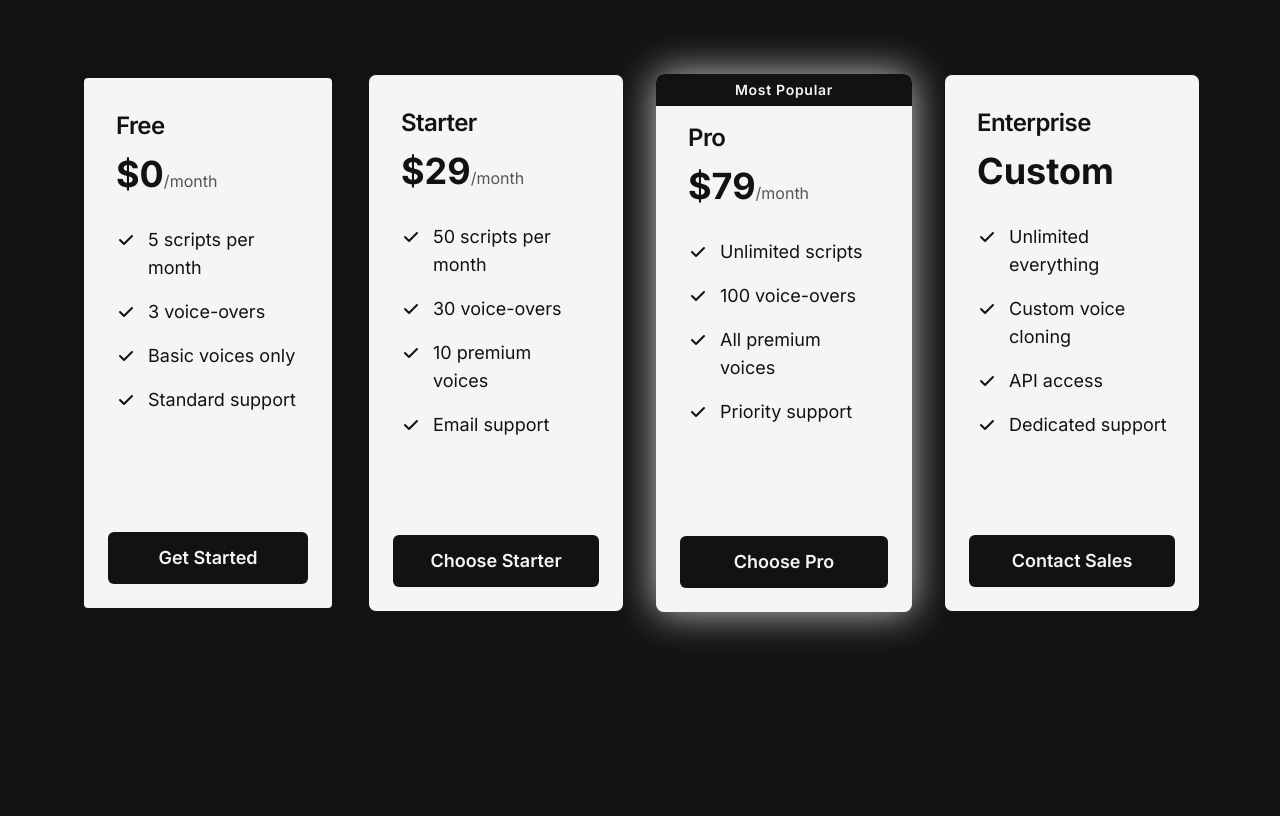
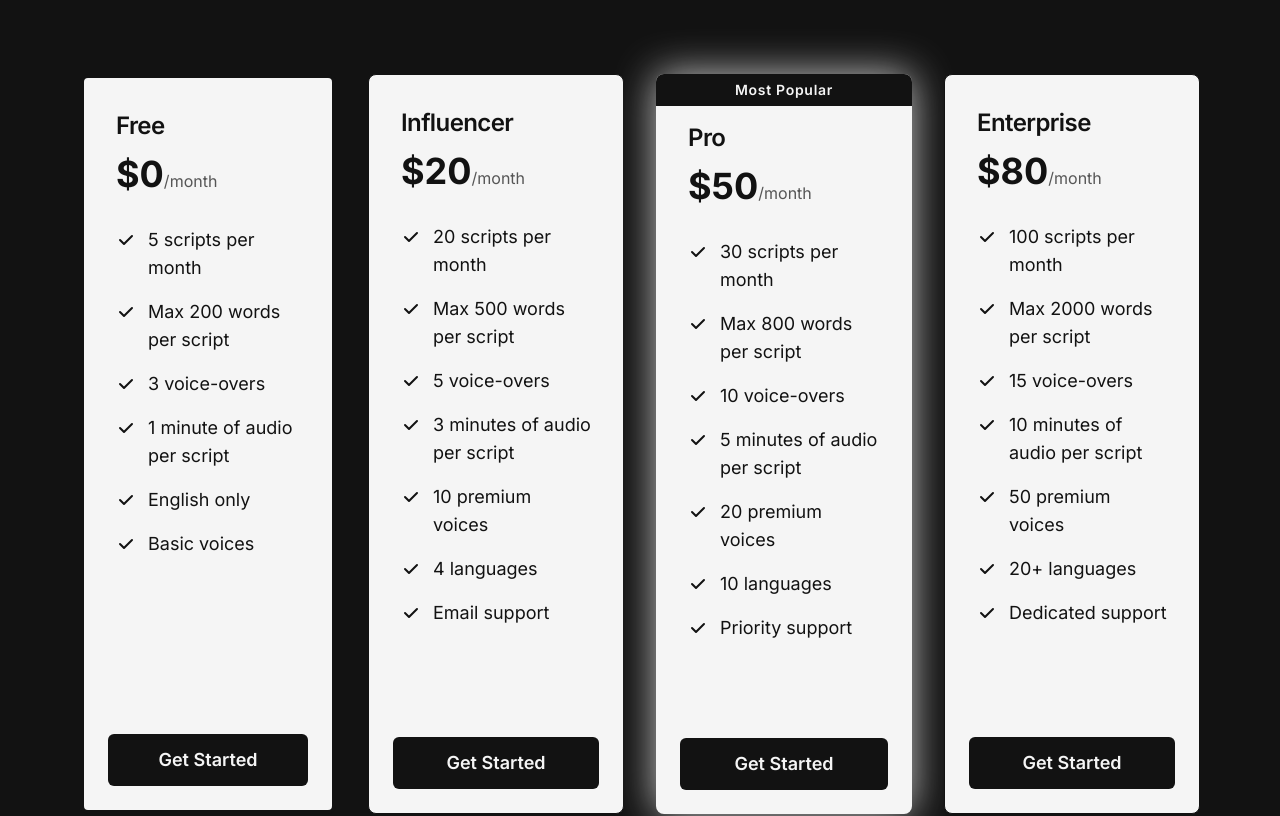
Before and after one commit to ErebusAJ/airwave-ai-scripts, a React (Vite) app: page / in a window 1280 px wide. Shown: the part 4476-5292 px from the top of the page. Built offline with nearby package versions, Linux system fonts and the light colour scheme.

Commit message:
refactor: pricing plan

```diff
--- a/src/components/PricingSection.tsx
+++ b/src/components/PricingSection.tsx
@@ -34,7 +34,7 @@ const PricingCard: React.FC<PricingCardProps> = ({
       className={cn(
         // Base classes for all cards
         "bg-[#F5F5F5] text-[#121212] rounded-lg overflow-hidden fade-in-up flex flex-col relative",
-        "transition-all duration-300 ease-in-out", // For hover effects (scale, shadow)
+        "transition-all duration-100 ease-in-out",
 
         // Styling for different card types:
         {
@@ -149,52 +149,64 @@ const PricingSection: React.FC = () => {
             price="$0"
             features={[
               "5 scripts per month",
+              "Max 200 words per script",
               "3 voice-overs",
-              "Basic voices only",
-              "Standard support"
+              "1 minute of audio per script",
+              "English only",
+              "Basic voices",
             ]}
             cta="Get Started"
             delay={0}
             highlighted={true}
           />
           <PricingCard
-            plan="Starter"
-            price="$29"
+            plan="Influencer"
+            price="$20"
             features={[
-              "50 scripts per month",
-              "30 voice-overs",
+              "20 scripts per month",
+              "Max 500 words per script",
+              "5 voice-overs",
+              "3 minutes of audio per script",
               "10 premium voices",
-              "Email support"
+              "4 languages",
+              "Email support",
             ]}
-            cta="Choose Starter"
+            cta="Get Started"
             delay={150}
           />
           <PricingCard
             plan="Pro"
-            price="$79"
+            price="$50"
             features={[
-              "Unlimited scripts",
-              "100 voice-overs",
-              "All premium voices",
-              "Priority support"
+              "30 scripts per month",
+              "Max 800 words per script",
+              "10 voice-overs",
+              "5 minutes of audio per script",
+              "20 premium voices",
+              "10 languages",
+              "Priority support",
             ]}
-            cta="Choose Pro"
+            cta="Get Started"
             delay={300}
             popular={true}
           />
           <PricingCard
             plan="Enterprise"
-            price="Custom"
+            price="$80"
             features={[
-              "Unlimited everything",
-              "Custom voice cloning",
-              "API access",
-              "Dedicated support"
+              "100 scripts per month",
+              "Max 2000 words per script",
+              "15 voice-overs",
+              "10 minutes of audio per script",
+              "50 premium voices",
+              "20+ languages",
+              "Dedicated support",
             ]}
-            cta="Contact Sales"
+            cta="Get Started"
             delay={450}
           />
         </div>
+
       </div>
     </section>
   );
--- a/src/components/TryItOutSection.tsx
+++ b/src/components/TryItOutSection.tsx
@@ -2,7 +2,7 @@ import React, { useEffect, useRef, useState } from 'react';
 import { Input } from './ui/input';
 import { Textarea } from './ui/textarea';
 import { Card } // CardContent removed as it's not used
-from './ui/card';
+  from './ui/card';
 import { Button } from './ui/button';
 import { FileText } from 'lucide-react';
 import { ScrollArea } from './ui/scroll-area';
@@ -44,10 +44,8 @@ const TryItOutSection: React.FC = () => {
         observer.unobserve(currentSectionRef);
       }
     };
-  }, []); // Empty dependency array: runs once on mount for observer setup.
+  }, []);
 
-  // This useEffect handles the animation when TOGGLING back to the form card.
-  // It ensures the 'in-view' class is correctly applied to make the card visible and animate.
   useEffect(() => {
     if (!showMarkdown && formCardRef.current) {
       // The form card is being shown (either initially or after toggling back)
@@ -206,8 +204,7 @@ ${tags ? `\n## Tags\n${tags.split(',').map(tag => `#${tag.trim()}`).join(' ')}`
         </Card>
       ) : (
         <Card
-          className="bg-[#F5F5F5] text-[#121212] rounded-lg shadow-2xl p-8 max-w-4xl w-full card-hover animate-fade-in"
-          // This card uses 'animate-fade-in' which should be a keyframe animation that plays on mount.
+          className="bg-[#F5F5F5] text-[#121212] rounded-lg shadow-2xl p-8 max-w-4xl w-full"
         >
           <div className="flex justify-between items-center mb-6">
             <h2 className="text-3xl font-semibold">
@@ -224,13 +221,13 @@ ${tags ? `\n## Tags\n${tags.split(',').map(tag => `#${tag.trim()}`).join(' ')}`
               >
                 {isEditing ? "View Mode" : "Edit Mode"}
               </Button>
-              <Button
+              {/* <Button
                 variant="outline"
                 onClick={handleBackToForm}
                 className="border-2 border-[#121212] hover:bg-[#121212] hover:text-[#F5F5F5]"
               >
                 Back to Form
-              </Button>
+              </Button> */}
             </div>
           </div>
 
```
